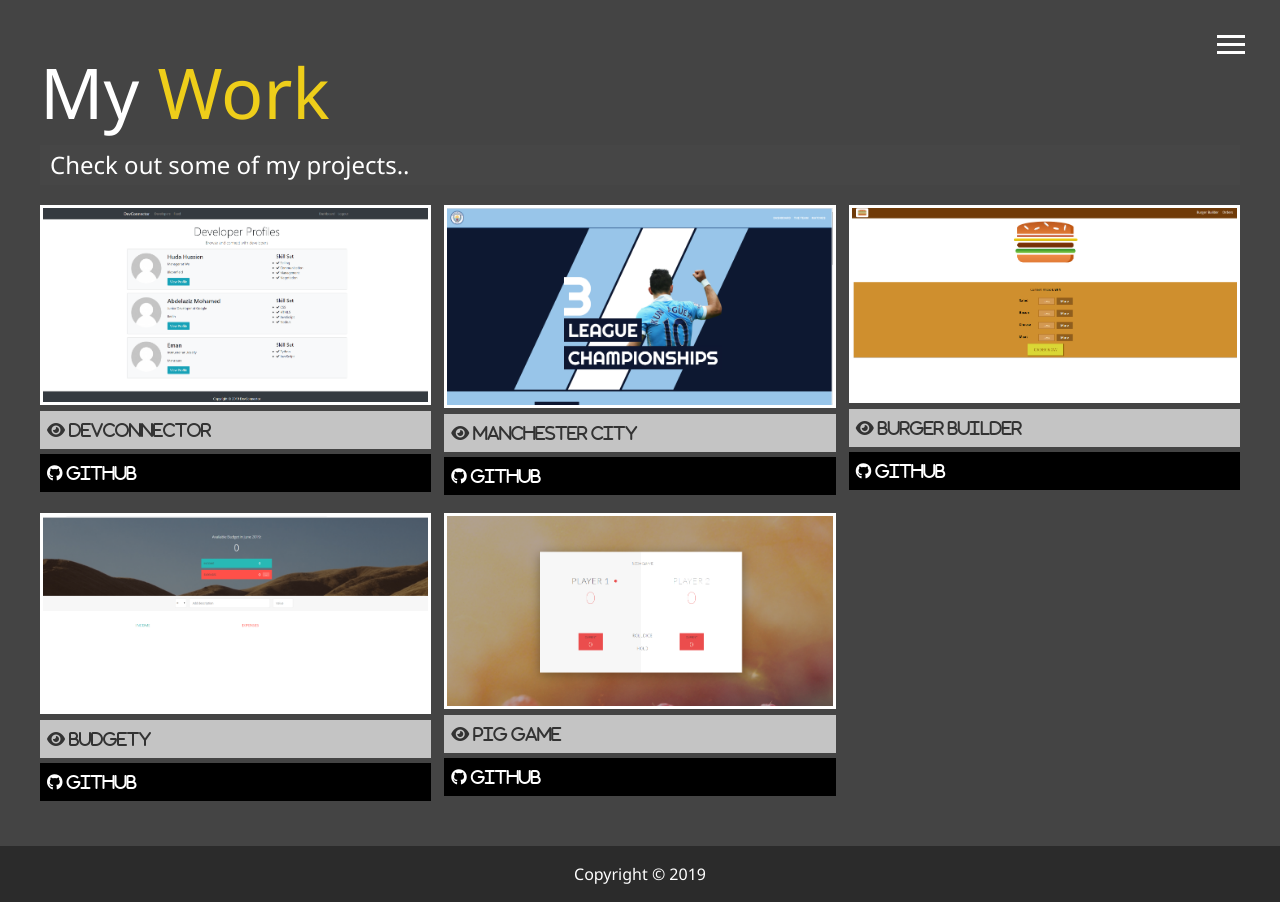
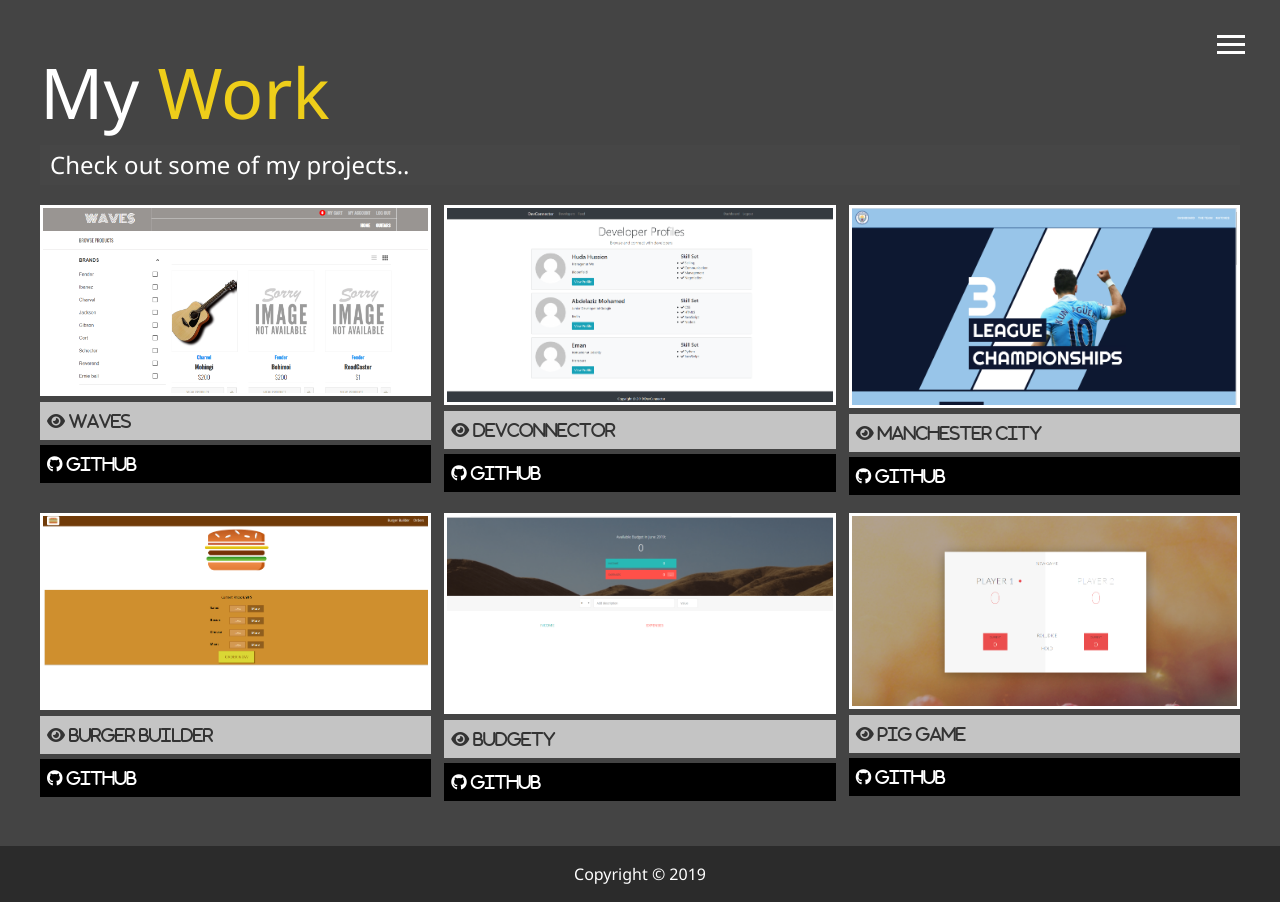
Before and after one commit to AbdelazizMalfy/portfolio, a website: page dist/work.html in a window 1280 px wide. Drawn offline with Linux system fonts and the light colour scheme; files whose address does not match are found by name.

Commit message:
new project

```diff
--- a/dist/work.html
+++ b/dist/work.html
@@ -44,6 +44,20 @@
       </h2>
 
       <div class="projects">
+        <div class="item">
+          <a href="https://waves122.herokuapp.com//">
+            <img src="/dist/img/projects/waves.png" alt="project22" />
+          </a>
+          <a href="https://waves122.herokuapp.com/" class="btn-light">
+            <i class="fas fa-eye"> Waves </i>
+          </a>
+          <a
+            href="https://github.com/AbdelazizMalfy/waves"
+            class="btn-dark"
+          >
+            <i class="fab fa-github"> Github </i>
+          </a>
+        </div>
         <div class="item">
           <a href="https://devconnector23.herokuapp.com/">
             <img src="/dist/img/projects/DevConnector.png" alt="project2" />
```
Also changed, not shown: dist/img/projects/waves.png (added).
